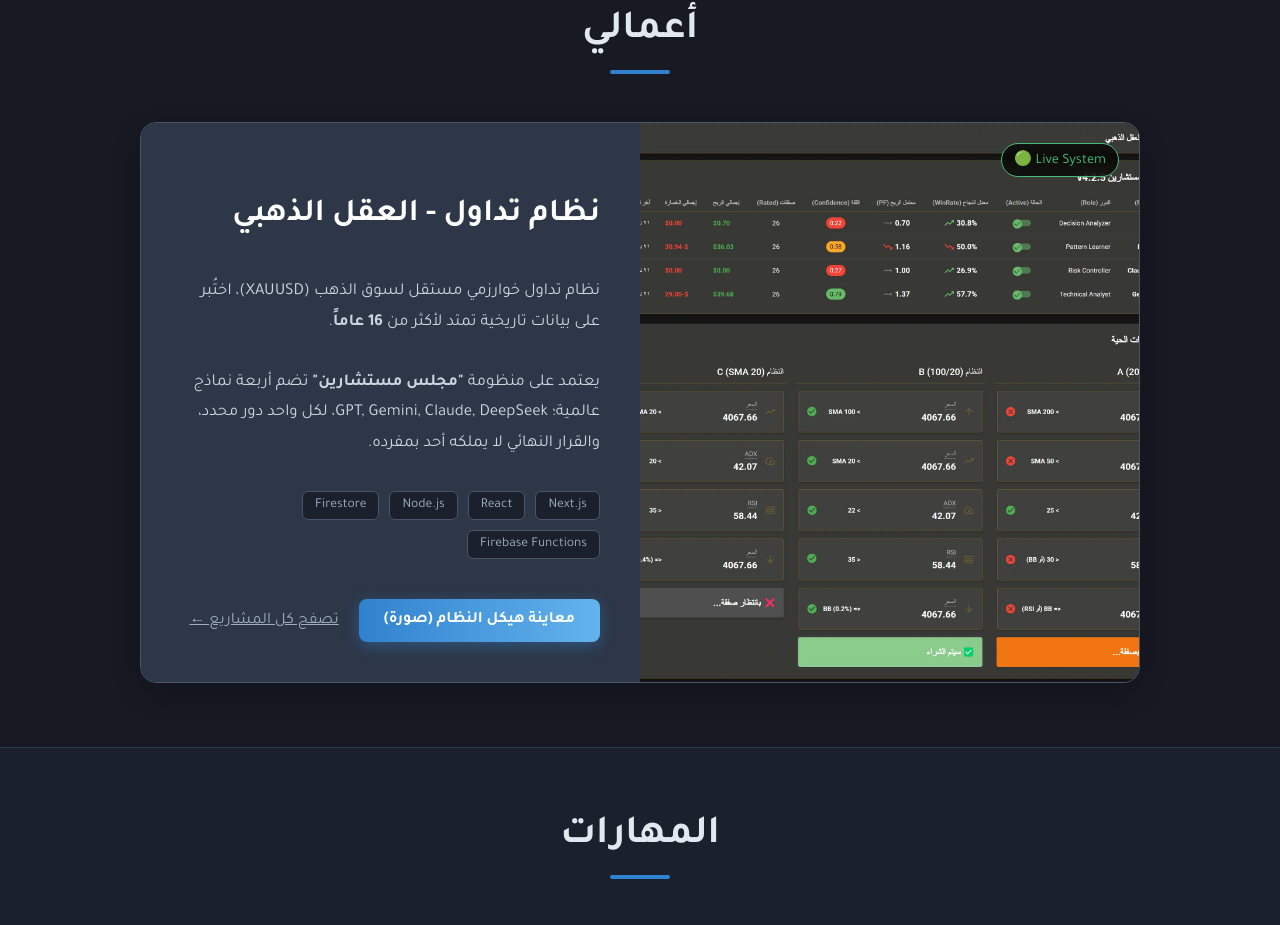
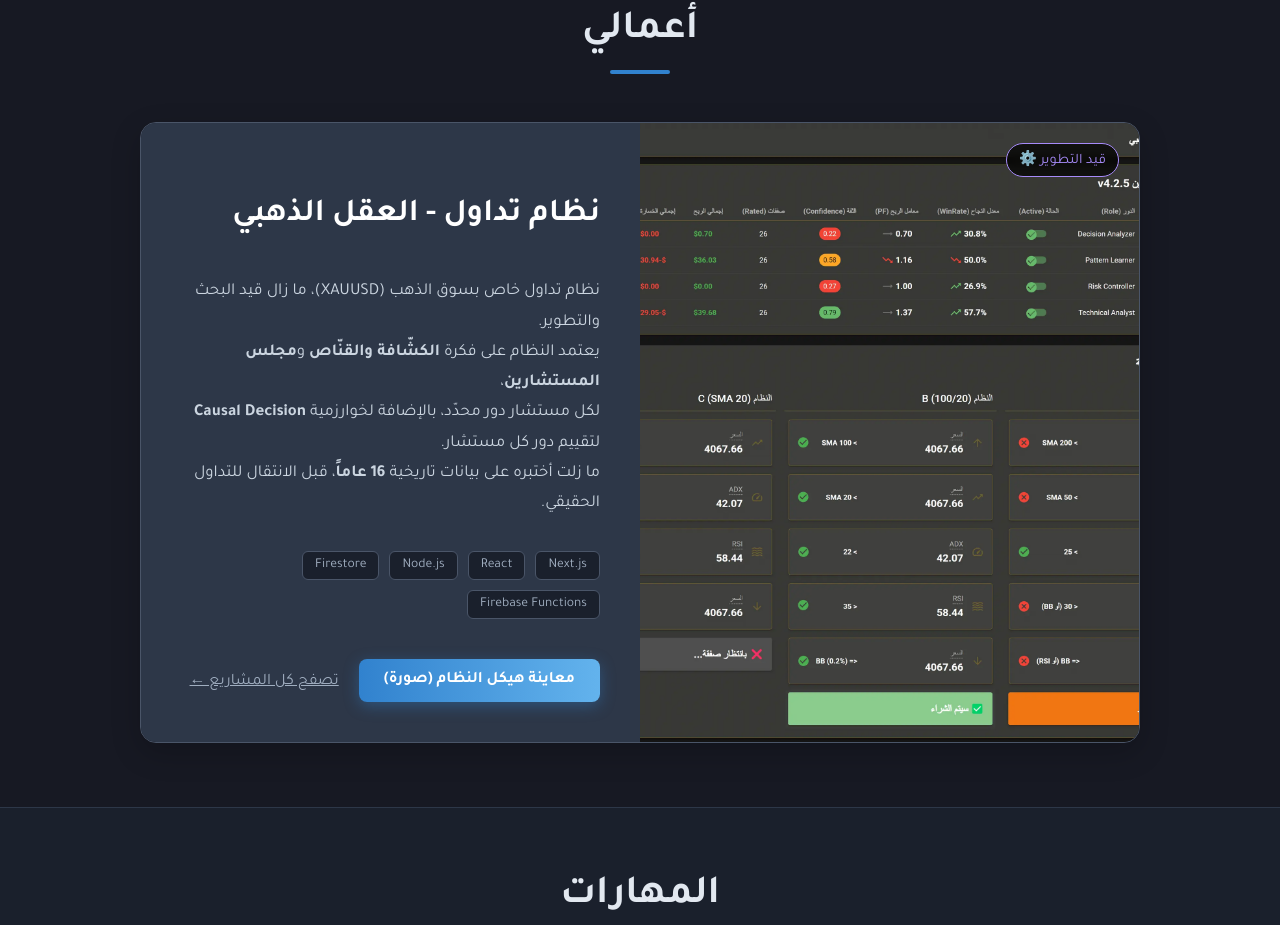
Before and after one commit to ahmedalmnsour/ahmed-almnsour-dev, a Next.js app: page / in a window 1280 px wide. Shown: the part 1353-2278 px from the top of the page. Built offline with nearby package versions, Linux system fonts and the light colour scheme.

Commit message:
content: unify Gold-AI description and add research status

```diff
--- a/components/FeaturedProject.module.css
+++ b/components/FeaturedProject.module.css
@@ -82,6 +82,19 @@
   font-size: 0.9rem;
   backdrop-filter: blur(5px);
   border: 1px solid #48BB78;
+}
+
+.badgeResearch {
+  position: absolute;
+  top: 20px;
+  right: 20px;
+  background: rgba(0,0,0,0.7);
+  color: #A78BFA;
+  padding: 6px 12px;
+  border-radius: 20px;
+  font-size: 0.9rem;
+  backdrop-filter: blur(5px);
+  border: 1px solid #A78BFA;
 }
 
 /* عمود المحتوى */
--- a/components/FeaturedProject.tsx
+++ b/components/FeaturedProject.tsx
@@ -29,10 +29,11 @@ export default function FeaturedProject() {
                   fill
                   sizes="(max-width: 768px) 100vw, 50vw"
                   style={{ objectFit: 'cover' }}
+                  priority
                 />
-               <span className={styles.badge}>
-                 Live System 🟢
-               </span>
+               <span className={styles.badgeResearch}>
+                قيد التطوير ⚙️
+              </span>
             </div>
 
            {/* العمود الثاني: المحتوى */}
@@ -43,12 +44,10 @@ export default function FeaturedProject() {
               </h3>
 
               <p className={styles.projectDescription}>
-                نظام تداول خوارزمي مستقل لسوق الذهب (XAUUSD)،
-                اختُبر على بيانات تاريخية تمتد لأكثر من <strong>16 عاماً</strong>.
-                <br /><br />
-                يعتمد على منظومة <strong>"مجلس مستشارين"</strong> تضم أربعة نماذج عالمية؛
-                GPT, Gemini, Claude, DeepSeek، لكل واحد دور محدد،
-                والقرار النهائي لا يملكه أحد بمفرده.
+              نظام تداول خاص بسوق الذهب (XAUUSD)، ما زال قيد البحث والتطوير.<br />
+              يعتمد النظام على فكرة <strong>الكشّافة والقنّاص</strong> و<strong>مجلس المستشارين</strong>،<br /> لكل مستشار
+              دور محدّد، بالإضافة لخوارزمية <strong>Causal Decision</strong> لتقييم دور كل مستشار.<br />
+              ما زلت أختبره على بيانات تاريخية <strong>16 عاماً</strong>، قبل الانتقال للتداول الحقيقي.
               </p>
 
               {/* التقنيات (Badges) */}
--- a/components/ProjectCard.module.css
+++ b/components/ProjectCard.module.css
@@ -132,3 +132,14 @@
   border-radius: 4px;
   font-size: 0.75rem;
 }
+
+.badgeResearch {
+  display: inline-block;
+  padding: 4px 12px;
+  background-color: rgba(124, 58, 237, 0.15);
+  color: #A78BFA;
+  border: 1px solid rgba(124, 58, 237, 0.3);
+  border-radius: 6px;
+  font-size: 0.75rem;
+  font-weight: 600;
+}
--- a/components/ProjectCard.tsx
+++ b/components/ProjectCard.tsx
@@ -9,7 +9,7 @@ export interface Project {
   category: 'design' | 'code';
   type?: string;
   description?: string;
-  status?: 'soon' | 'beta' | 'closed' | 'live';
+  status?: 'soon' | 'beta' | 'closed' | 'live' | 'research';
 }
 
 interface ProjectCardProps {
@@ -65,6 +65,10 @@ export default function ProjectCard({ project }: ProjectCardProps) {
             {project.status === 'closed' && (
                 <span className={styles.badgeClosed}>مغلق (Enterprise)</span>
             )}
+            {project.status === 'research' && (
+                <span className={styles.badgeResearch}>قيد التطوير ⚙️</span>
+            )}
+
         </div>
 
         <h3 className={styles.cardTitle}>{project.title}</h3>
```
